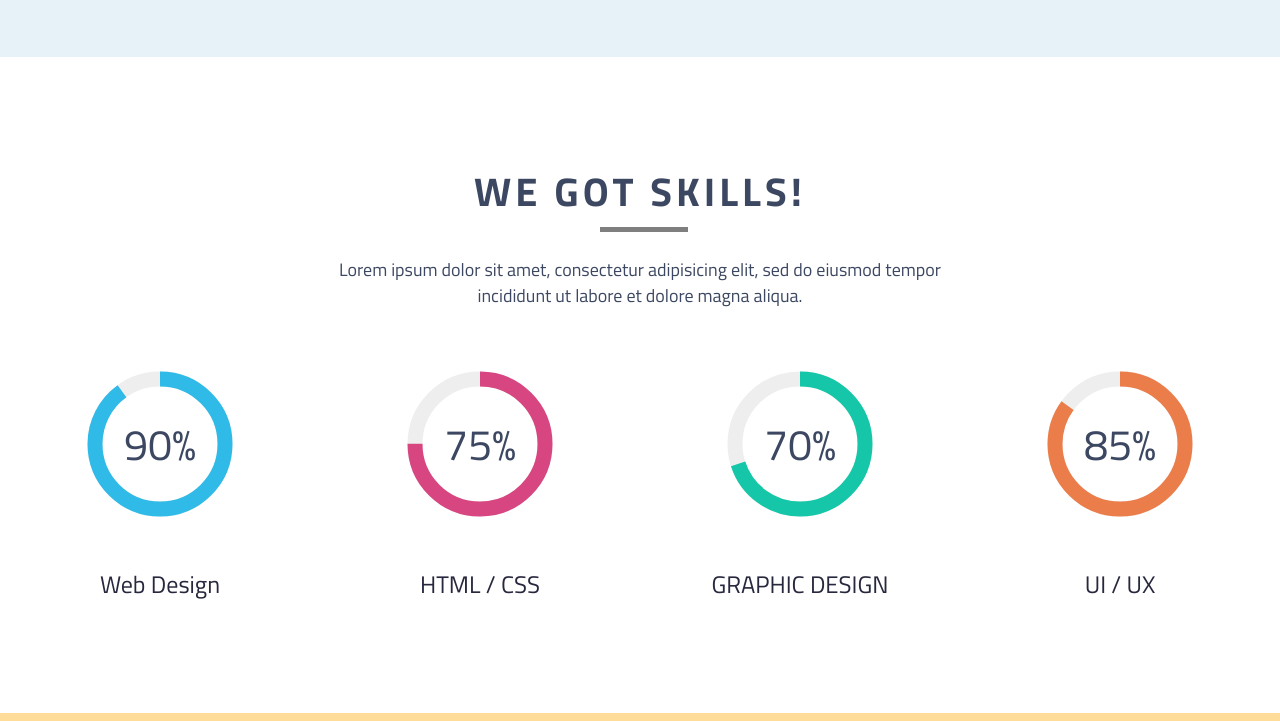
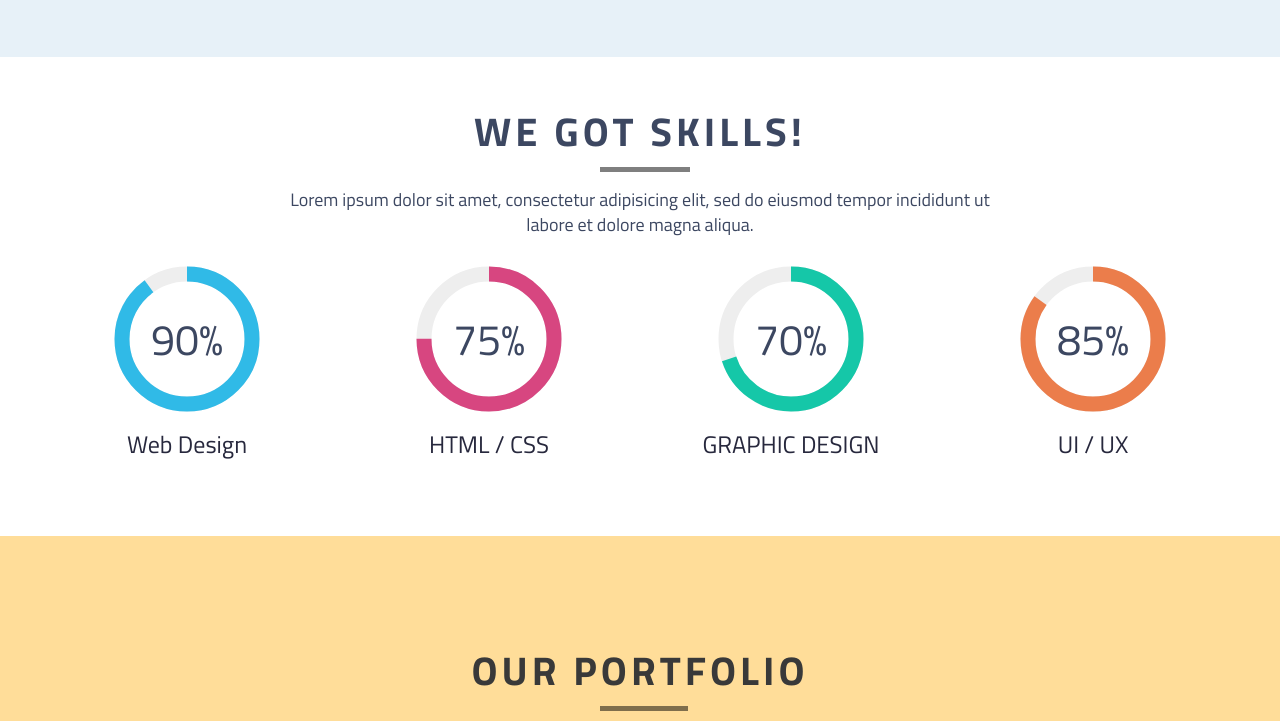
Before and after one commit to klekwedge/cuda, a plain HTML site: page cuda/index.html in a window 1280 px wide. Shown: the part 1739-2460 px from the top of the page. Drawn offline with Linux system fonts and the light colour scheme.

Commit message:
feat: add skills section

```diff
--- a/cuda/index.html
+++ b/cuda/index.html
@@ -51,7 +51,7 @@
         </form>
       </div>
     </div>
-  <main>
+  <main class="page">
 
     <section class="page__services services">
       <div class="services__container _container">
@@ -150,56 +150,44 @@
       </div>
     </section>
 
+    <section class="page__skills skills">
+      <div class="skills__container _container">
+      <h2 class="skills__title _title">We got skills!</h2>
+      <h3 class="skills__subtitle _subtitle">Lorem ipsum dolor sit amet, consectetur adipisicing elit, sed do eiusmod
+        tempor incididunt ut labore et dolore magna aliqua.</h3>
+      <ul class="skills__list">
+        <li class="skills__item item">
+          <div class="item__icon">
+            <div class="circle circle-color-1">90%</div>
+            <div class="item__progress">90%</div>
+          </div>
+          <h4 class="item__title">Web Design</h4>
+        </li>
 
-    <div class="block-4">
-      <div class="block-4__body">
-        <div class="block-4__header">
-          <div class="block-4__title title">We got skills!</div>
-          <div class="block-4__text title-text">
-            Lorem ipsum dolor sit amet, consectetur adipisicing elit, sed do eiusmod
-            tempor incididunt ut labore et dolore magna aliqua.
+        <li class="skills__item item">
+          <div class="item__icon">
+            <div class="circle circle-color-2">75%</div>
+            <div class="item__progress">75%</div>
           </div>
-        </div>
+          <h4 class="item__title">HTML / CSS</h4>
+        </li>
+        <li class="skills__item item">
+          <div class="item__icon">
+            <div class="circle circle-color-3">70%</div>
+            <div class="item__progress">70%</div>
+          </div>
+          <h4 class="item__title">GRAPHIC DESIGN</h4>
+        </li>
+        <li class="skills__item item">
+          <div class="item__icon">
+            <div class="circle circle-color-4">85%</div>
+            <div class="item__progress">85%</div>
+          </div>
+          <h4 class="item__title">UI / UX</h4>
+        </li>
+      </ul>
       </div>
-      <div class="block-4__row">
-        <div class="block-4__column">
-          <div class="item-4">
-            <div class="item-4__icon">
-              <div class="circle circle-color-1">90%</div>
-              <div class="item-4__progress">90%</div>
-            </div>
-            <div class="item-4__title">Web Design</div>
-          </div>
-        </div>
-        <div class="block-4__column">
-          <div class="item-4">
-            <div class="item-4__icon">
-              <div class="circle circle-color-2">75%</div>
-              <div class="item-4__progress">75%</div>
-            </div>
-            <div class="item-4__title">HTML / CSS</div>
-          </div>
-        </div>
-        <div class="block-4__column">
-          <div class="item-4">
-            <div class="item-4__icon">
-              <div class="circle circle-color-3">70%</div>
-              <div class="item-4__progress">70%</div>
-            </div>
-            <div class="item-4__title">GRAPHIC DESIGN</div>
-          </div>
-        </div>
-        <div class="block-4__column">
-          <div class="item-4">
-            <div class="item-4__icon">
-              <div class="circle circle-color-4">85%</div>
-              <div class="item-4__progress">85%</div>
-            </div>
-            <div class="item-4__title">UI / UX</div>
-          </div>
-        </div>
-      </div>
-    </div>
+    </section>
 
     <div class="block-5">
       <div class="block-5__body">
--- a/cuda/styles/style.scss
+++ b/cuda/styles/style.scss
@@ -214,7 +214,6 @@ body {
   }
 }
 
-
 /*-------------------------------------------------------------*/
 /*-----Team----------------------------------------------------*/
 /*-------------------------------------------------------------*/
@@ -260,8 +259,6 @@ body {
       color: #3c4761;
       margin-bottom: 30px;
     }
-    .item__links {
-    }
   }
 }
 
@@ -269,98 +266,85 @@ body {
 /*-----Skills--------------------------------------------------*/
 /*-------------------------------------------------------------*/
 
-.block-4 {
+.skills {
   background-color: #ffffff;
-  height: 656px;
-  &__body {
-    max-width: 603px;
+  color: #3c4761;
+  padding: 60px 10px;
+
+  &__subtitle {
+    margin: 0px auto 40px auto;
+    max-width: 700px;
+  }
+
+  &__list {
+    display: flex;
+    flex-wrap: wrap;
+    align-items: center;
+    justify-content: center;
+    gap: 20px 50px;
+  }
+
+  &__item {
+    flex: 0 1 20%;
+    display: flex;
+    flex-direction: column;
+    align-items: center;
+    .item__title {
+      margin: 20px 0px 20px 0px;
+      color: #27283d;
+      font-size: 24px;
+    }
+    .item__icon {
+      display: flex;
+      align-items: center;
+      justify-content: center;
+      height: 125px;
+      margin-bottom: 10px;
+    }
+    .item__progress {
+      font-size: 43px;
+      color: #3c4761;
+      position: absolute;
       margin: 0 auto;
     }
-  &__header {
-    margin-bottom: 80px;
-  }
-  &__title {
-    color: #3c4761;
-    margin: 0px auto 30px auto;
-    padding-top: 120px;
-  }
-  &__text {
-    color: #3c4761;
-  }
-  &__buttons {
-    width: 381px;
-    height: 41px;
-    background-color: red;
-  }
-  &__row {
-    display: flex;
-  }
-  &__column {
-    flex: 0 0 25%;
   }
 }
 
-circle {
+/*-------------------------------------------------------------*/
+/*-----Circle--------------------------------------------------*/
+/*-------------------------------------------------------------*/
+
+.circle {
+  display: block;
+  float: left;
   fill: rgba(0, 0, 0, 0);
   stroke: #eee;
   stroke-width: 15;
   stroke-dasharray: 408px 408px;
 }
 
-.item-4 {
-  &__icon {
-    display: flex;
-    align-items: center;
-    justify-content: center;
-    height: 125px;
-    margin-bottom: 10px;
-  }
-  &__progress {
-    font-size: 43px;
-    color: #3c4761;
-    position: absolute;
-    margin: 0 auto;
-  }
-  .circle {
-    display: block;
-    float: left;
-  }
 .circle-color-1 {
   circle:nth-child(2n) {
-      fill: rgba(0, 0, 0, 0);
-      stroke: #30bae7;
-      stroke-width: 15;
+    stroke: #30bae7;}
 }
-  }
+
 .circle-color-2 {
   circle:nth-child(2n) {
-      fill: rgba(0, 0, 0, 0);
     stroke: #d74680;
-      stroke-width: 15;
   }
 }
 .circle-color-3 {
   circle:nth-child(2n) {
-      fill: rgba(0, 0, 0, 0);
-      stroke: #15c7a8;
-      stroke-width: 15;
-    }
+    stroke: #15c7a8;}
 }
 .circle-color-4 {
   circle:nth-child(2n) {
-      fill: rgba(0, 0, 0, 0);
-      stroke: #eb7d4b;
-      stroke-width: 15;
+    stroke: #eb7d4b;}
 }
-  }
-  &__title {
-    color: #27283d;
-    font-size: 24px;
-    text-align: center;
-    margin-top: 65px;
-    margin-bottom: 15px;
-  }
-}
+
+/*-------------------------------------------------------------*/
+/*-----PORTFOLIO-----------------------------------------------*/
+/*-------------------------------------------------------------*/
 
 .block-5 {
   background-color: #ffdd99;
```
Also changed, not shown: cuda/styles/style.css, 1 other file. Lines whose indentation alone changed are shown as unchanged.
